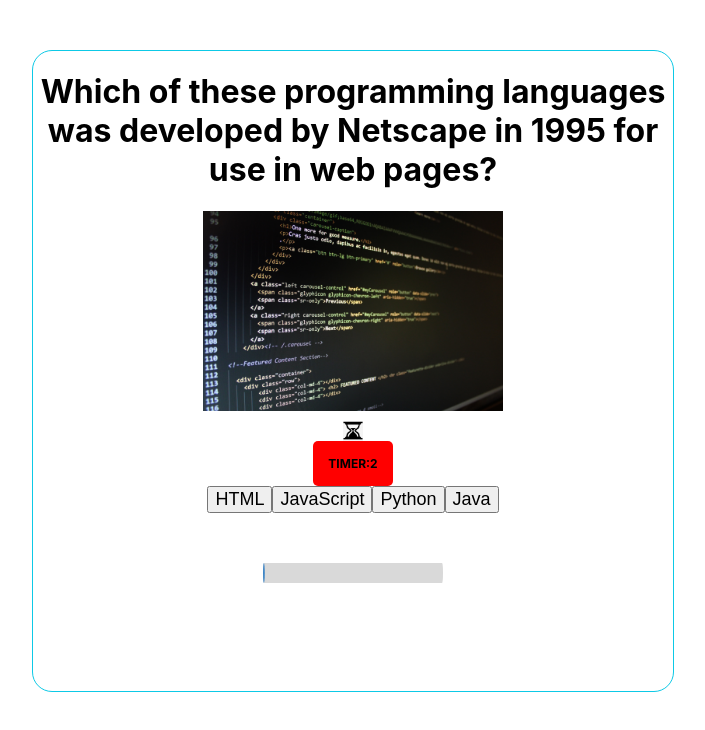
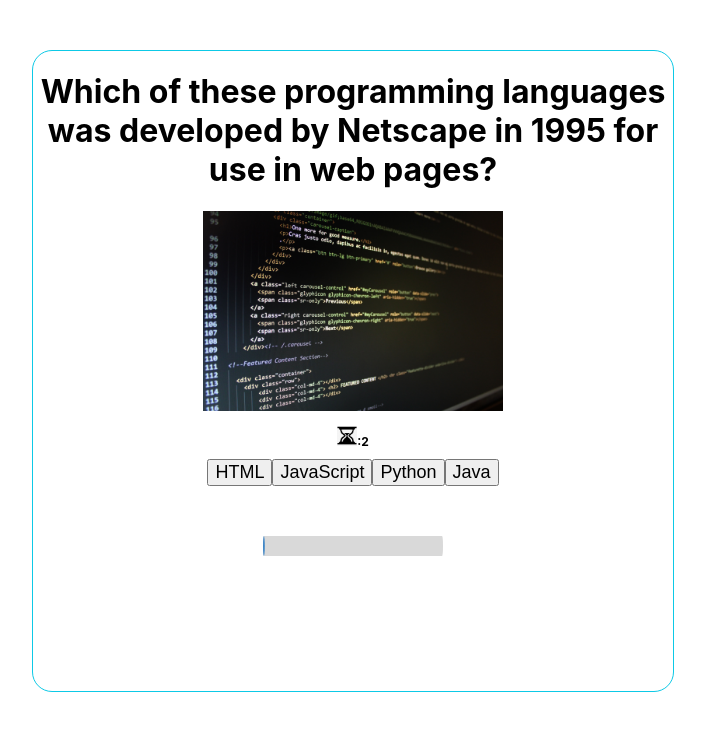
Before and after one commit to Technigo/project-redux-quiz-old, a React (Create React App) app: page / in a window 1280 px wide. Both pictures are taken after a click on the button "LETS GET STARTED!". Shown: the top 730 px of the page, without its empty margins (278-983 px from the left). Built offline with nearby package versions, Linux system fonts and the light colour scheme.

Commit message:
styles to timer icon

```diff
--- a/src/components/timer/Timer.js
+++ b/src/components/timer/Timer.js
@@ -14,25 +14,21 @@ export const Timer = () => {
   }, [seconds]);
 
   return (
-    <>
-      <Icon src={IconImg} alt="timer-icon" />
-      <TimerStyle>TIMER:{seconds}</TimerStyle>
-    </>
+    <TimerStyle><Icon src={IconImg} alt="timer-icon" />:{seconds}</TimerStyle>
   )
 }
 
 const TimerStyle = styled.div`
-padding: 15px;
+padding: 10px;
 border: none;
 border-radius: 5px;
 font-weight: bold;
 background: transparent;
 font-size: 12px;
-background: red;
+
 `
 const Icon = styled.img`
-display: flex;
 width: 20px;
 height: 20px;
-margin-top: 10px;
+margin-top: 5px;
 `
```
